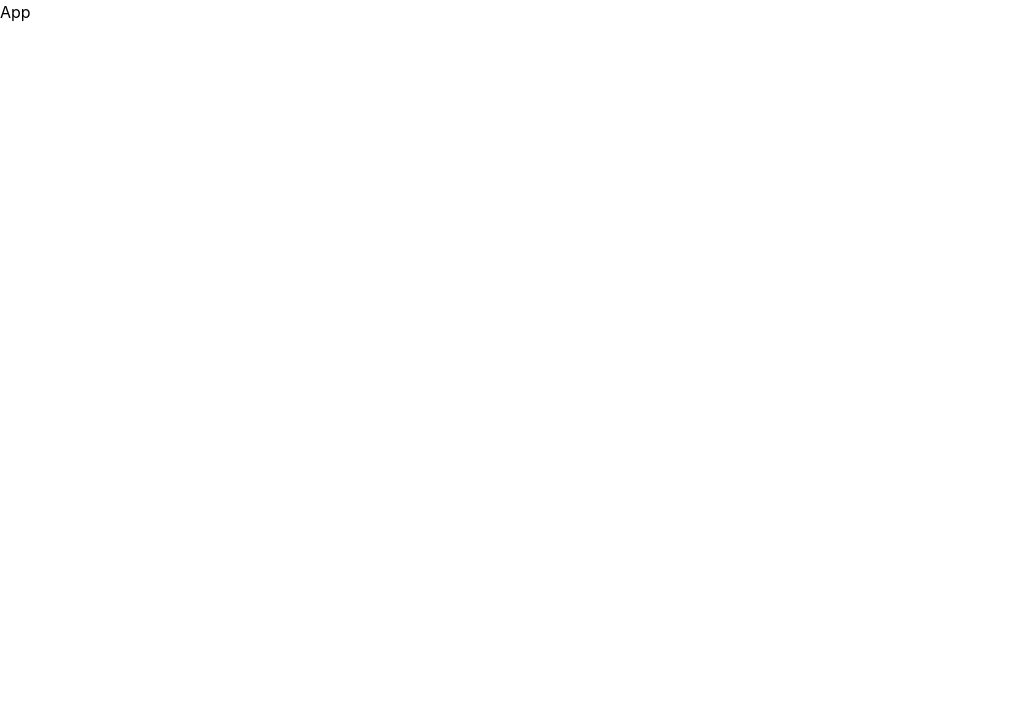
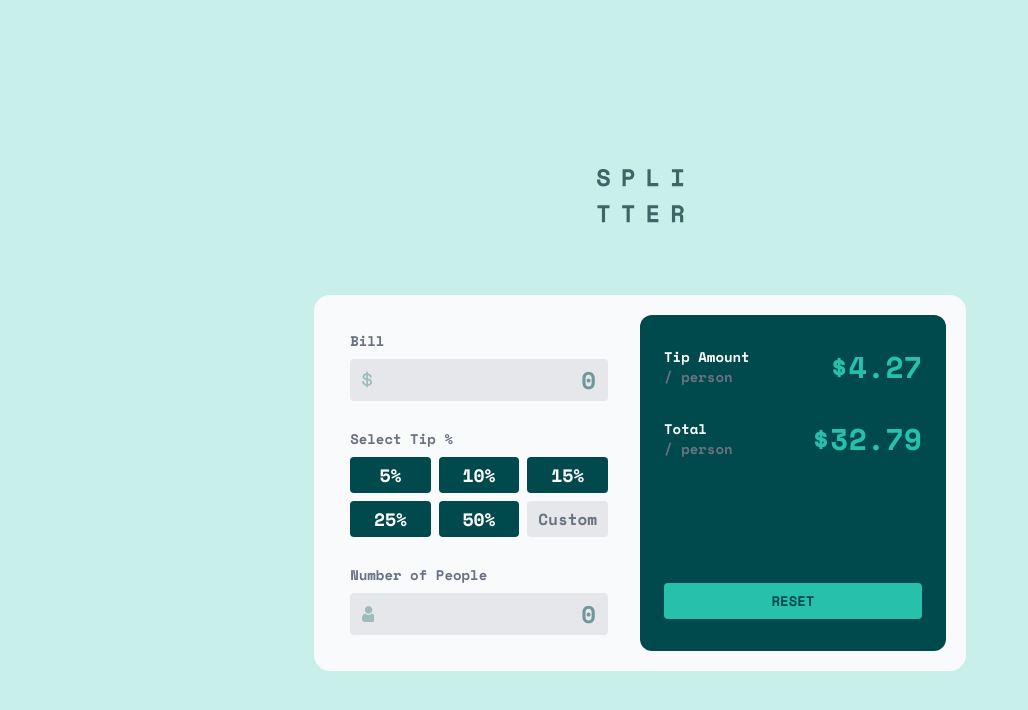
Before and after one commit to AIY7788/tip-calculator-app-main, a React (Vite) app: page / in a window 1280 px wide. Shown: the top 710 px of the page, without its empty margins (0-1028 px from the left). Built offline with nearby package versions, Linux system fonts and the light colour scheme.

Commit message:
completed HTML structure and styling

```diff
--- a/src/App.tsx
+++ b/src/App.tsx
@@ -1,8 +1,23 @@
+import Logo from "./assets/images/logo.svg?react";
+import { BillInput, NumPeopleInput, SelectTip } from "./components/FormInputs";
+import TipSummary from "./components/TipSummary";
 
 const App = () => {
   return (
-    <div>App</div>
-  )
+    <main className="font-space-mono text-sm text-gray-500 bg-primary/25 min-h-screen sm:flex sm:flex-col sm:items-center sm:justify-center sm:gap-8">
+      <div className="flex justify-center py-10">
+        <Logo />
+      </div>
+      <div className="max-w-3xl bg-gray-50 p-5 rounded-t-2xl sm:flex gap-4 md:rounded-2xl">
+        <form action="" className="flex flex-col gap-5 sm:gap-7 sm:p-4">
+          <BillInput />
+          <SelectTip />
+          <NumPeopleInput />
+        </form>
+        <TipSummary />
+      </div>
+    </main>
+  );
 }
 
 export default App;
--- /dev/null
+++ b/src/components/FormInputs.tsx
@@ -0,0 +1,74 @@
+import IconPerson from "../assets/images/icon-person.svg?react";
+import IconDollar from "../assets/images/icon-dollar.svg?react";
+
+const tips = ["5", "10", "15", "25", "50"];
+
+export const BillInput = () => {
+  return (
+    <div>
+      <label htmlFor="bill">Bill</label>
+      <div className="flex items-center bg-gray-200 px-3 mt-2 rounded-sm">
+        <IconDollar />
+        <input
+          type="number"
+          name="bill"
+          id="bill"
+          placeholder="0"
+          className="w-full text-green-900 text-input text-end outline-none py-1 appearance-none"
+        />
+      </div>
+    </div>
+  );
+};
+
+export const SelectTip = () => {
+  return (
+    <div>
+      <p>Select Tip %</p>
+      <div className="grid grid-cols-2 gap-4 text-input mt-2 md:grid-cols-3 md:gap-2">
+        {tips.map((t) => (
+          <div key={t} className="flex items-center">
+            <input
+              type="radio"
+              name="tip_selection"
+              id={"tip_" + t}
+              value={Number(t)}
+              className="peer hidden"
+            />
+
+            <label
+              htmlFor={"tip_" + t}
+              className="text-center w-full rounded-sm px-2 py-1 peer-checked:bg-primary peer-checked:text-green-900 bg-green-900 text-white hover:bg-primary-hover transition-colors duration-300 cursor-pointer md:text-lg"
+            >
+              {t === "Custom" ? t : `${t}%`}
+            </label>
+          </div>
+        ))}
+        <button
+          type="button"
+          className="bg-gray-200 rounded-sm cursor-pointer md:text-base"
+        >
+          Custom
+        </button>
+      </div>
+    </div>
+  );
+};
+
+export const NumPeopleInput = () => {
+  return (
+    <div>
+      <label htmlFor="num_people">Number of People</label>
+      <div className="flex items-center bg-gray-200 px-3 mt-2 rounded-sm">
+        <IconPerson />
+        <input
+          type="number"
+          name="num_people"
+          id="num_people"
+          placeholder="0"
+          className="w-full text-green-900 text-input text-end outline-none py-1 appearance-none"
+        />
+      </div>
+    </div>
+  );
+};
--- /dev/null
+++ b/src/components/TipSummary.tsx
@@ -0,0 +1,29 @@
+
+const TipSummary = () => {
+  return (
+    <div className="mt-6 bg-green-900 py-6 px-4 rounded-xl flex flex-col gap-5 sm:min-w-[50%] sm:py-8 sm:px-6 sm:m-0 sm:gap-8">
+      <div className="flex items-center justify-between">
+        <div>
+          <h3 className="text-white">Tip Amount</h3>
+          <span>/ person</span>
+        </div>
+
+        <p className="text-input text-primary md:text-3xl">$4.27</p>
+      </div>
+      <div className="flex items-center justify-between">
+        <div>
+          <h3 className="text-white">Total</h3>
+          <span>/ person</span>
+        </div>
+
+        <p className="text-input text-primary md:text-3xl">$32.79</p>
+      </div>
+
+      <button className="bg-primary p-2 uppercase text-green-900 rounded-sm cursor-pointer hover:bg-primary-hover transition-colors duration-300 sm:mt-auto">
+        Reset
+      </button>
+    </div>
+  );
+}
+
+export default TipSummary
--- a/src/index.css
+++ b/src/index.css
@@ -11,14 +11,30 @@
   --color-grey-400: hsl(184 14% 56%);
   --color-grey-200: hsl(185 41% 84%);
   --color-grey-50: hsl(189 47% 97%);
+  --color-red-600: hsl(354, 90%, 61%)
   --color-white: hsl(0 100% 100%);
+
+  /* Colors - Hover */
+  --color-primary-hover: hsl(from var(--color-primary) h s calc(l + 30));
 
   /* Typography */
   --font-space-mono: "Space Mono", monospace;
 
   /* Font sizes */
-  --text-input: 24px;
+  --text-input: 1.5rem;
 
   /* Font weights */
   --font-bold: 700;
 }
+
+@layer base {
+  input[type="number"]::-webkit-inner-spin-button,
+  input[type="number"]::-webkit-outer-spin-button {
+    -webkit-appearance: none;
+    margin:0;
+  }
+  /* Firefox */
+  input[type=number] {
+    -moz-appearance: textfield;
+  }
+}
```
